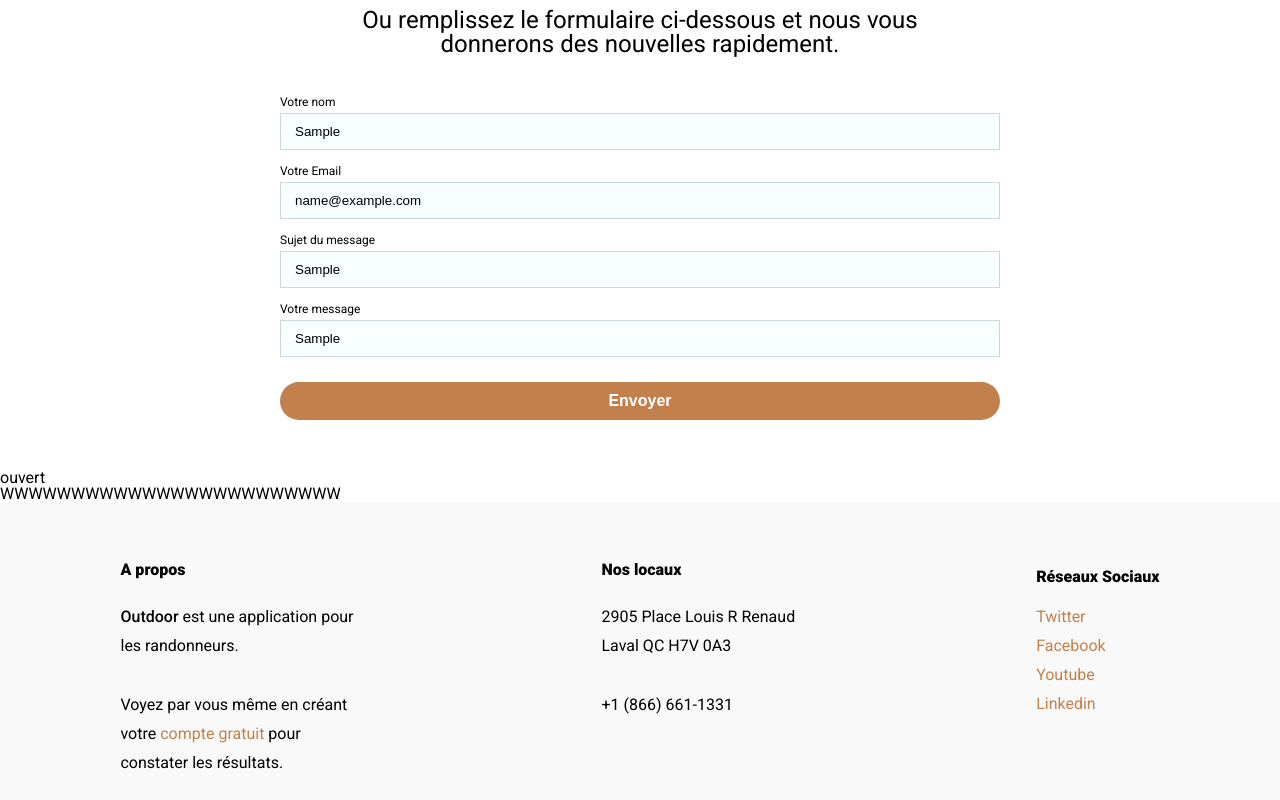
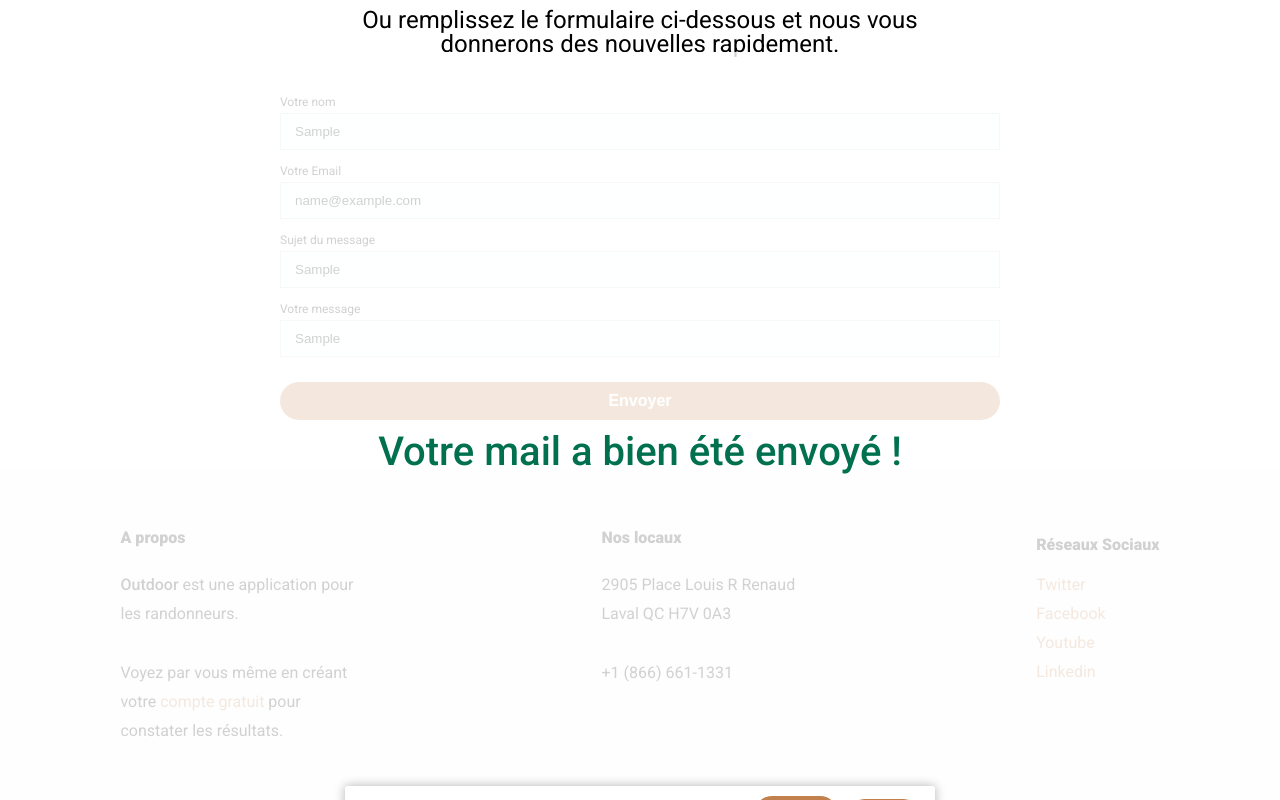
Before and after one commit to NtchPlayer/Ktorze, a Vue app: page / in a window 1280 px wide. Both pictures are taken after typing "Sample", "name@example.com", "Sample", "Sample" into the empty fields and a click on the input "Envoyer". Shown: the part 3011-3811 px from the top of the page. Built offline with nearby package versions, Linux system fonts and the light colour scheme.

Commit message:
form + modal

```diff
--- a/src/components/FormHome.vue
+++ b/src/components/FormHome.vue
@@ -57,9 +57,8 @@
 
   </form>
 
-  <div v-if='openModal'>
-      <p>ouvert</p>
-      <button @click.self="closeModal"> WWWWWWWWWWWWWWWWWWWWWWWW</button>
+  <div v-if='openModal' class="form-modal">
+      <button @click.self="closeModal">Votre mail a bien été envoyé !</button>
   </div>
 
 </template>
@@ -139,7 +138,41 @@ export default {
           width: 100%;
         }
     }
+    &-modal{
+      position: fixed;
+      top: 50%;
+      left: 50%;
+      transform: translate(-50%, -50%);
+      width: 100vw;
+      height: 100vh;
+      display: flex;
+      justify-content: center;
+      align-items: center;
+      background: #ffffffd1;
+      transition: 1s;
+      animation-duration: .5s;
+      animation-name: form-modal;
+      button{
+        width: 100%;
+        height: 100%;
+        color: var(--green-color);
+        font-size: 2.5rem;
+        font-weight: 500;
+      }
+    }
   }
+
+@keyframes form-modal{
+    0% {
+        opacity: 0;
+    }
+    50% {
+        opacity: 0;
+    }
+    100% {
+        opacity: 1;
+    }
+}
 
 
 </style>
--- a/src/components/Header.vue
+++ b/src/components/Header.vue
@@ -54,7 +54,7 @@ export default {
   .container-buttons{
     position: absolute;
     right: 15px;
-    top: 50%;
+    top: 40%;
     transform: translateY(-50%);
     display: flex;
     align-items: center;
--- a/src/components/SectionRecommendation.vue
+++ b/src/components/SectionRecommendation.vue
@@ -56,5 +56,6 @@ export default {
   display: flex;
   margin: 100px 0;
   justify-content: space-between;
+  padding: 0 10px;
 }
 </style>
```
